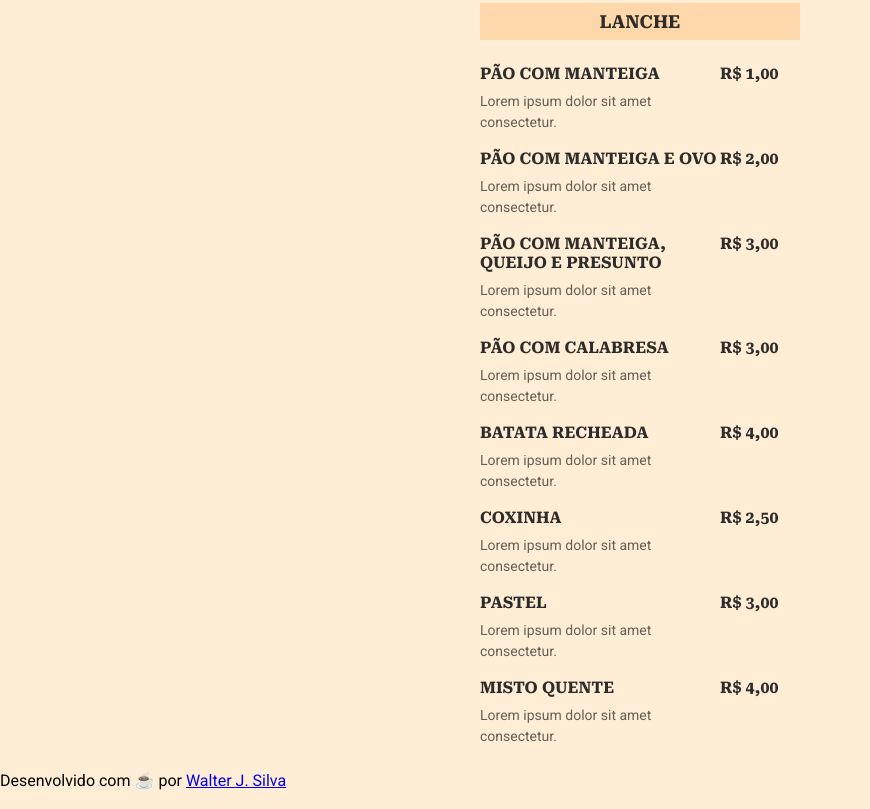
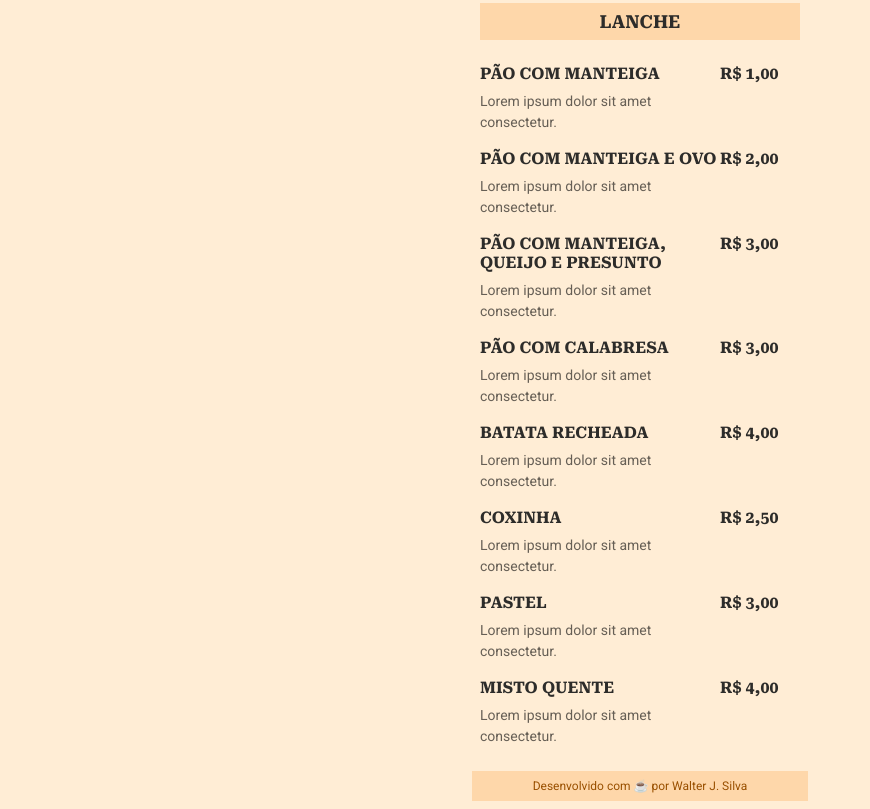
Before and after one commit to walterowisk/maratona-explorer-3.0, a plain HTML site: page index.html in a window 1280 px wide. Shown: the part 677-1486 px from the top of the page, without its empty margins (0-870 px from the left). Drawn offline with Linux system fonts and the light colour scheme.

Commit message:
:memo: adjustments in footer

```diff
--- a/style.css
+++ b/style.css
@@ -31,12 +31,12 @@ section {
 
 header h1 {
     margin-bottom: 4px;
-    font-size: 28px;
+    font-size: 32px;
     line-height: 33px;
 }
 
 header h1 span {
-    color: #4c3621;
+    color: #995000;
 }
 
 header p {
@@ -77,3 +77,19 @@ li .details {
   font-size: 14px;
   line-height: 21px;
 }
+
+footer {
+  max-width: 320px;
+  margin: 0 auto;
+  background-color: #FED7AA;
+  text-align: center;
+  font-size: 12px;
+  color: #995000;
+  margin-bottom: 8px;
+  padding: 8px;
+}
+
+footer a {
+  text-decoration: none;
+  color: #995000;
+}
```
